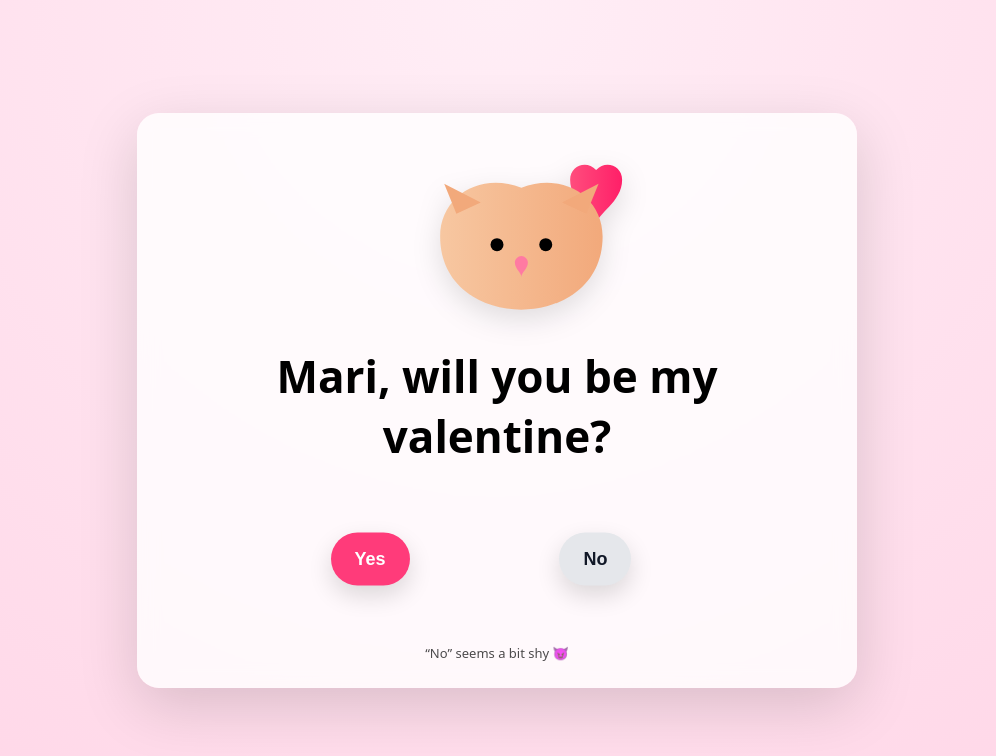
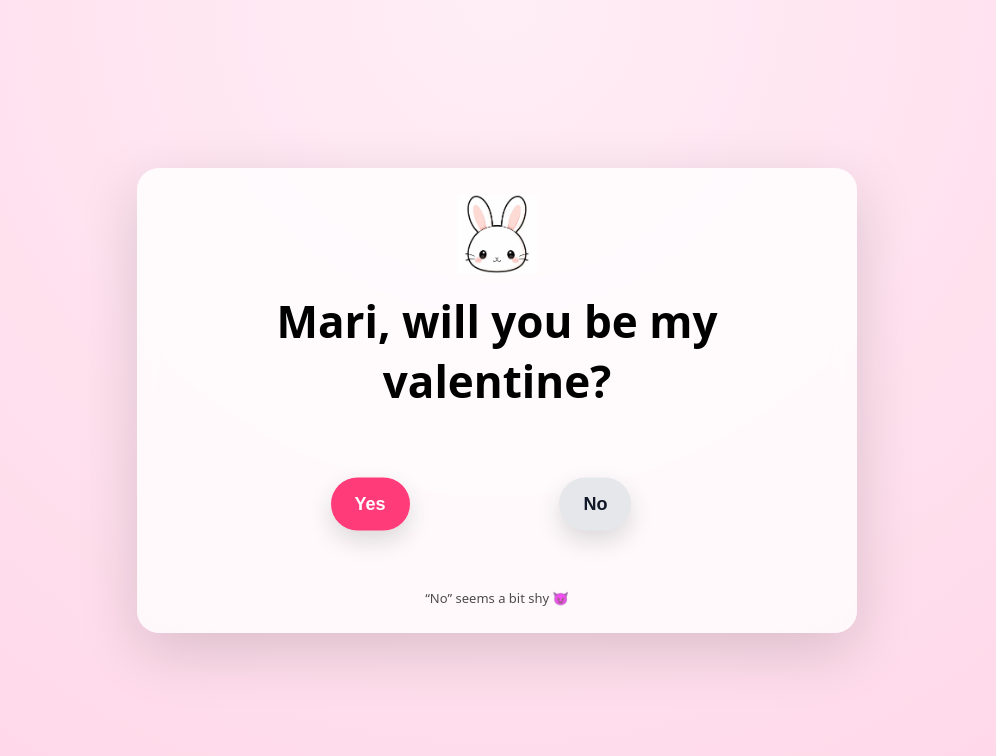
Before and after one commit to JesusEArambula/valentines, a plain HTML site: page index.html in a window 1280 px wide. Shown: the whole page, without its empty margins (143-1139 px from the left). Drawn offline with nearby package versions, Linux system fonts and the light colour scheme.

Commit message:
Second Commit
Changed owl image to bunny
Changed GIF to bunny dancing

```diff
--- a/index.html
+++ b/index.html
@@ -36,7 +36,7 @@
 
   <main class="card">
     <!-- ANIMAL WITH HEART -->
-    <svg class="art" viewBox="0 0 320 240" xmlns="http://www.w3.org/2000/svg">
+    <!-- <svg class="art" viewBox="0 0 320 240" xmlns="http://www.w3.org/2000/svg">
       <defs>
         <linearGradient id="fur" x1="0" x2="1">
           <stop offset="0" stop-color="#f7c7a1"/>
@@ -71,7 +71,8 @@
                C190 164 198 160 198 152
                C198 148 194 144 190 144Z"
             fill="#ff7aa2"/>
-    </svg>
+    </svg> -->
+    <img class="bunny" src="bunny.jpg">
 
     <h1>Mari, will you be my valentine?</h1>
 
@@ -87,7 +88,7 @@
       <h2>YAY! 🎉</h2>
       <img
         class="fireworks"
-        src="https://media.giphy.com/media/26ufdipQqU2lhNA4g/giphy.gif"
+        src="https://media.tenor.com/-T3q5QSvk4sAAAAM/cute-bunny-cute.gif"
         alt="Fireworks"
       />
     </section>
--- a/style.css
+++ b/style.css
@@ -4,6 +4,11 @@
       --card: #ffffffcc;
       --yes: #ff3b7a;
       --yesHover: #ff1f68;
+}
+
+.bunny {
+  height: 5em;
+  width: 5em;
 }
 
 * { box-sizing: border-box; }
```
Also changed, not shown: bunny.jpg (added).
